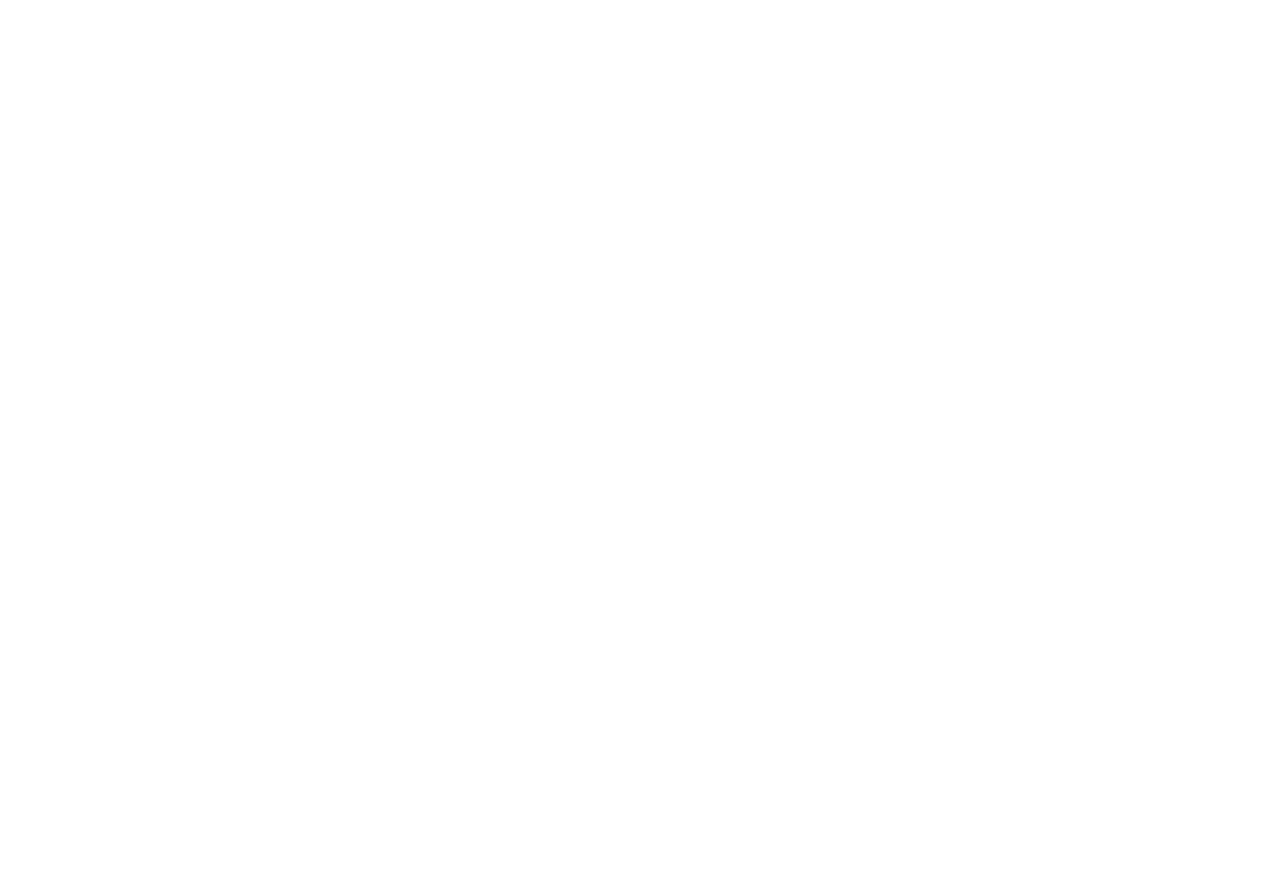
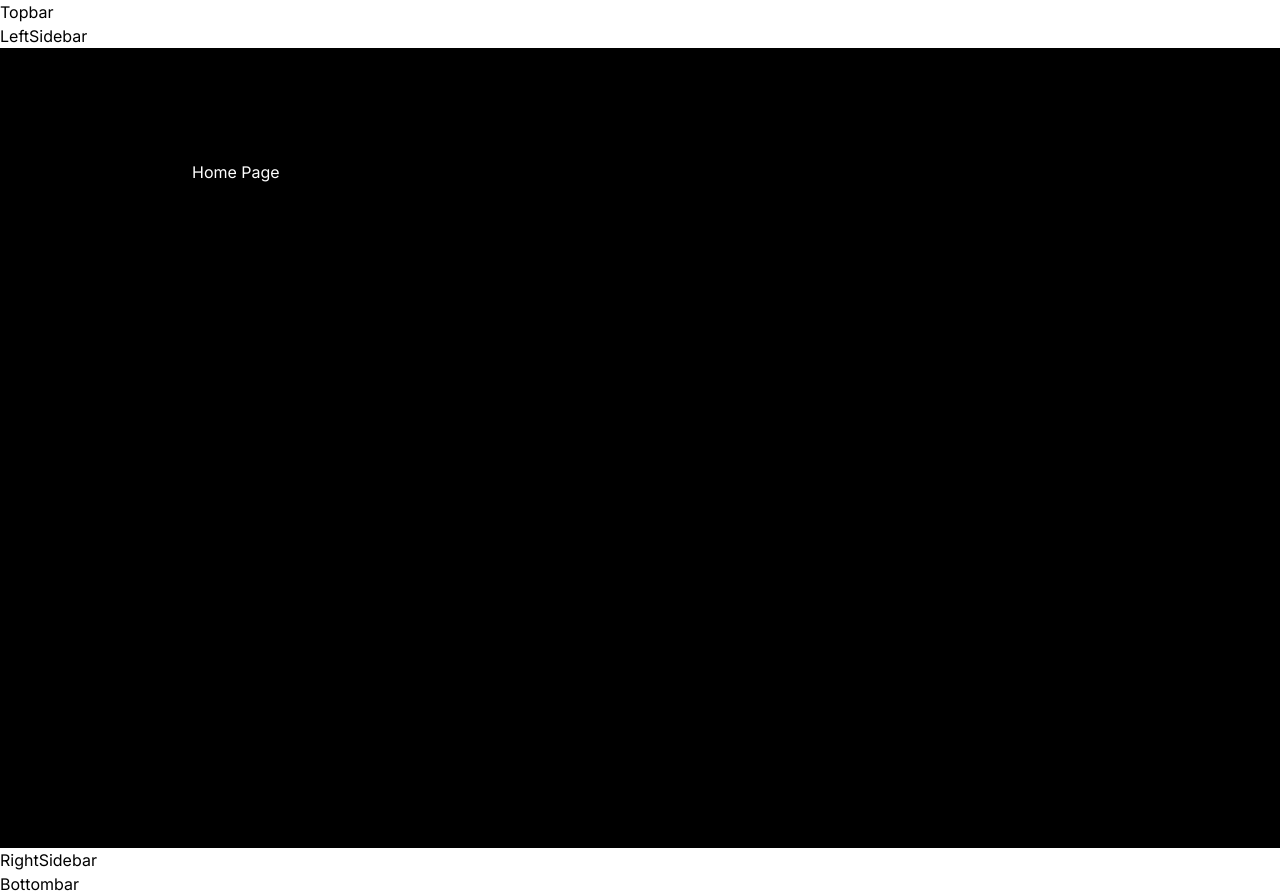
Before and after one commit to peymanzarchini/social-media, a Next.js app: page / in a window 1280 px wide. Before the commit the page ends 800 px from the top, so only its background shows below. Built offline with nearby package versions, Linux system fonts and the light colour scheme.

Commit message:
Creating components related to the home page

```diff
--- a/src/app/(auth)/layout.tsx
+++ b/src/app/(auth)/layout.tsx
@@ -14,7 +14,9 @@
   return (
     <ClerkProvider>
       <html lang="en">
-        <body className={`${inter.className} bg-dark-1`}>{children}</body>
+        <body className={`${inter.className} bg-dark-1`} suppressHydrationWarning={true}>
+          {children}
+        </body>
       </html>
     </ClerkProvider>
   );
--- a/src/app/(root)/layout.tsx
+++ b/src/app/(root)/layout.tsx
@@ -1,6 +1,10 @@
 import type { Metadata } from "next";
 import { Inter } from "next/font/google";
 import "../globals.css";
+import Topbar from "@/components/shared/Topbar";
+import LeftSidebar from "@/components/shared/LeftSidebar";
+import RightSidebar from "@/components/shared/RightSidebar";
+import Bottombar from "@/components/shared/Bottombar";
 
 const inter = Inter({ subsets: ["latin"] });
 
@@ -12,7 +16,17 @@
 export default function RootLayout({ children }: { children: React.ReactNode }) {
   return (
     <html lang="en">
-      <body className={inter.className}>{children}</body>
+      <body className={inter.className} suppressHydrationWarning={true}>
+        <Topbar />
+        <main>
+          <LeftSidebar />
+          <section className="main-container">
+            <div className="w-full max-w-4xl">{children}</div>
+          </section>
+          <RightSidebar />
+        </main>
+        <Bottombar />
+      </body>
     </html>
   );
 }
--- a/src/app/(root)/page.tsx
+++ b/src/app/(root)/page.tsx
@@ -1,11 +1,7 @@
-import { UserButton, ClerkProvider } from "@clerk/nextjs";
-
 export default function Home() {
   return (
-    <ClerkProvider>
-      <div>
-        <UserButton afterSignOutUrl="/" />
-      </div>
-    </ClerkProvider>
+    <>
+      <h1 className="text-white">Home Page</h1>
+    </>
   );
 }
--- /dev/null
+++ b/src/components/shared/Bottombar.tsx
@@ -0,0 +1,5 @@
+const Bottombar = () => {
+  return <h1>Bottombar</h1>;
+};
+
+export default Bottombar;
--- /dev/null
+++ b/src/components/shared/LeftSidebar.tsx
@@ -0,0 +1,5 @@
+const LeftSidebar = () => {
+  return <h1>LeftSidebar</h1>;
+};
+
+export default LeftSidebar;
--- /dev/null
+++ b/src/components/shared/RightSidebar.tsx
@@ -0,0 +1,5 @@
+const RightSidebar = () => {
+  return <h1>RightSidebar</h1>;
+};
+
+export default RightSidebar;
--- /dev/null
+++ b/src/components/shared/Topbar.tsx
@@ -0,0 +1,5 @@
+const Topbar = () => {
+  return <h1>Topbar</h1>;
+};
+
+export default Topbar;
```
